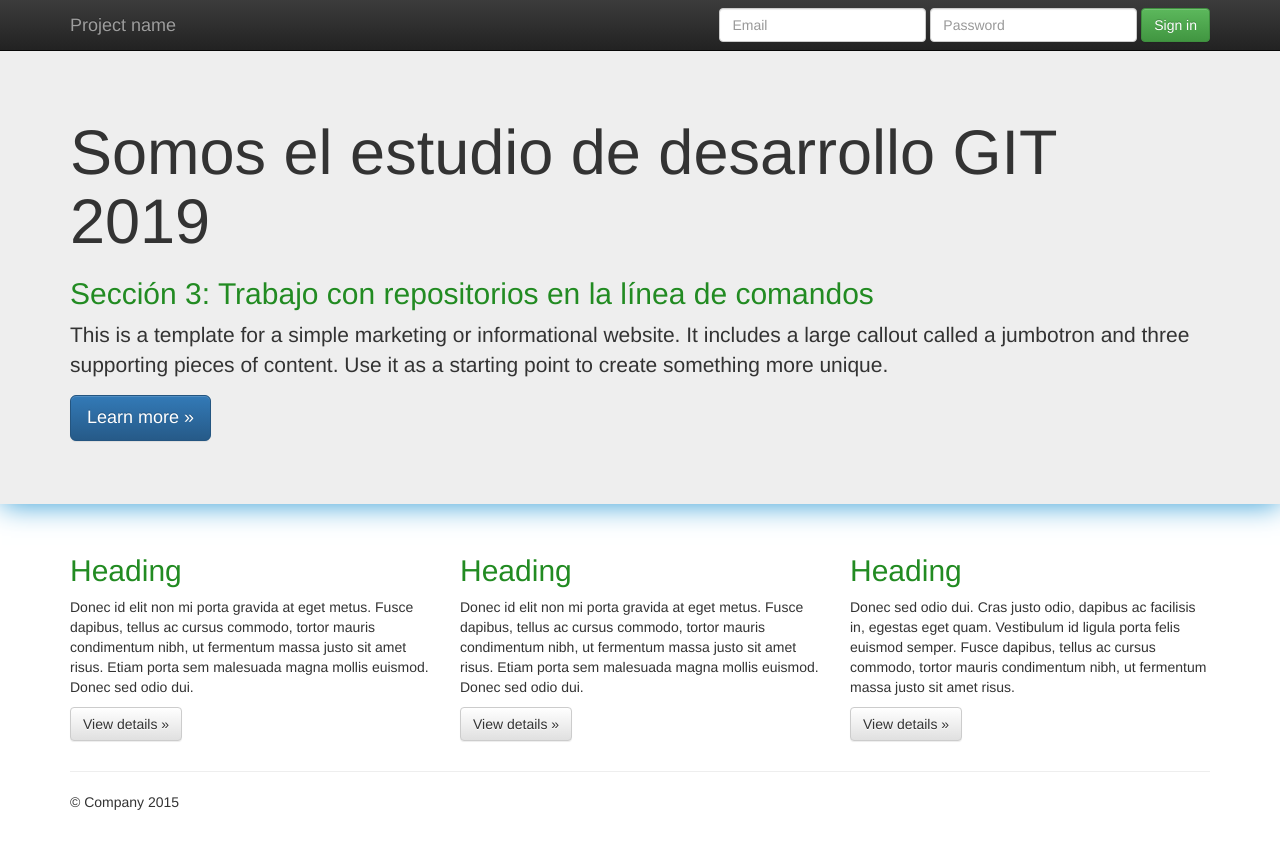
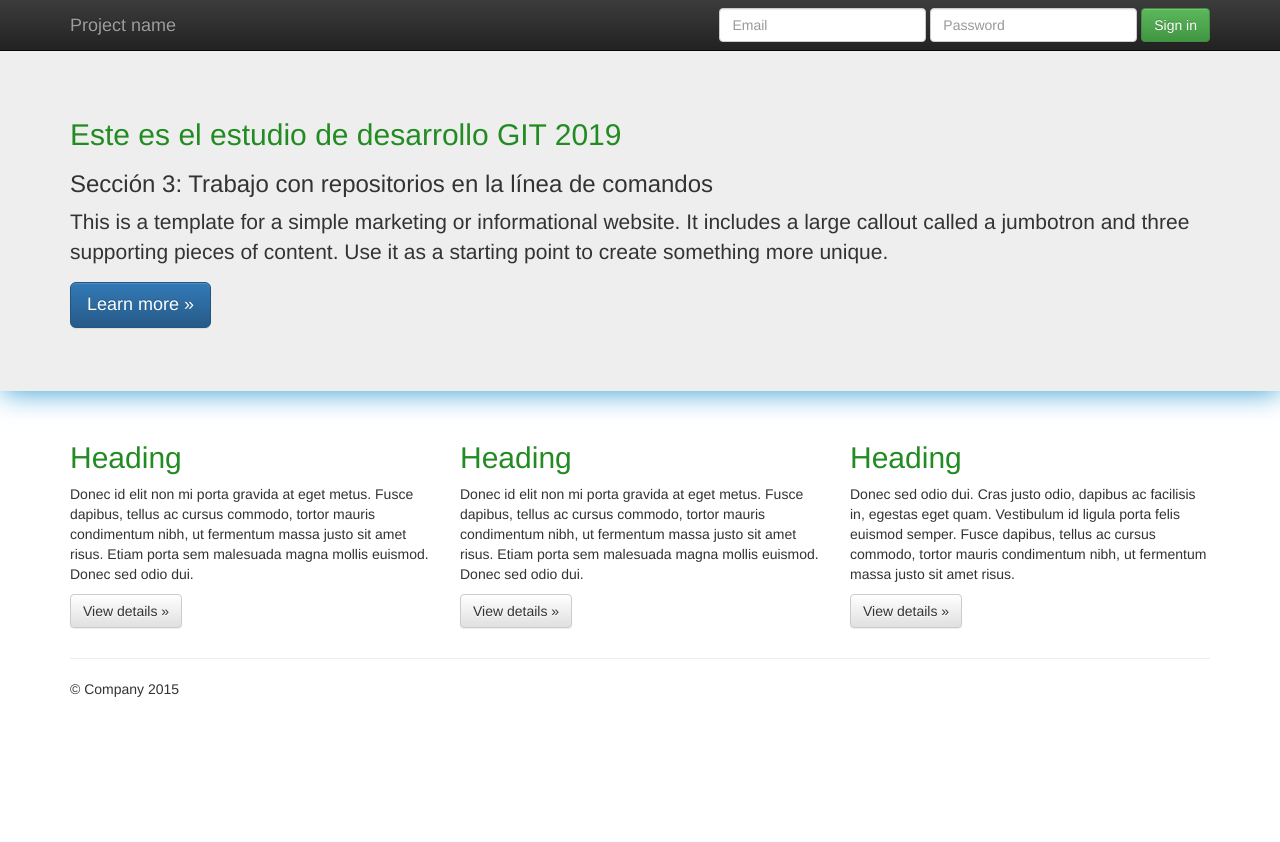
Before and after one commit to dev-soporte/seccion3-web, a plain HTML site: page index.html in a window 1280 px wide. After the commit the page ends 800 px from the top, so only its background shows below. Drawn offline with nearby package versions, Linux system fonts and the light colour scheme.

Commit message:
Update index.html

```diff
--- a/index.html
+++ b/index.html
@@ -53,8 +53,8 @@
     <!-- Main jumbotron for a primary marketing message or call to action -->
     <div class="jumbotron panel-shadow-blue-1">
       <div class="container">
-        <h1>Somos el estudio de desarrollo GIT 2019</h1>
-        <h2>Sección 3: Trabajo con repositorios en la línea de comandos</h2>
+        <h2>Este es el estudio de desarrollo GIT 2019</h2>
+        <h3>Sección 3: Trabajo con repositorios en la línea de comandos</h3>
         <p>This is a template for a simple marketing or informational website. It includes a large callout called a jumbotron and three supporting pieces of content. Use it as a starting point to create something more unique.</p>
         <p><a class="btn btn-primary btn-lg" href="#" role="button">Learn more &raquo;</a></p>
       </div>
```
